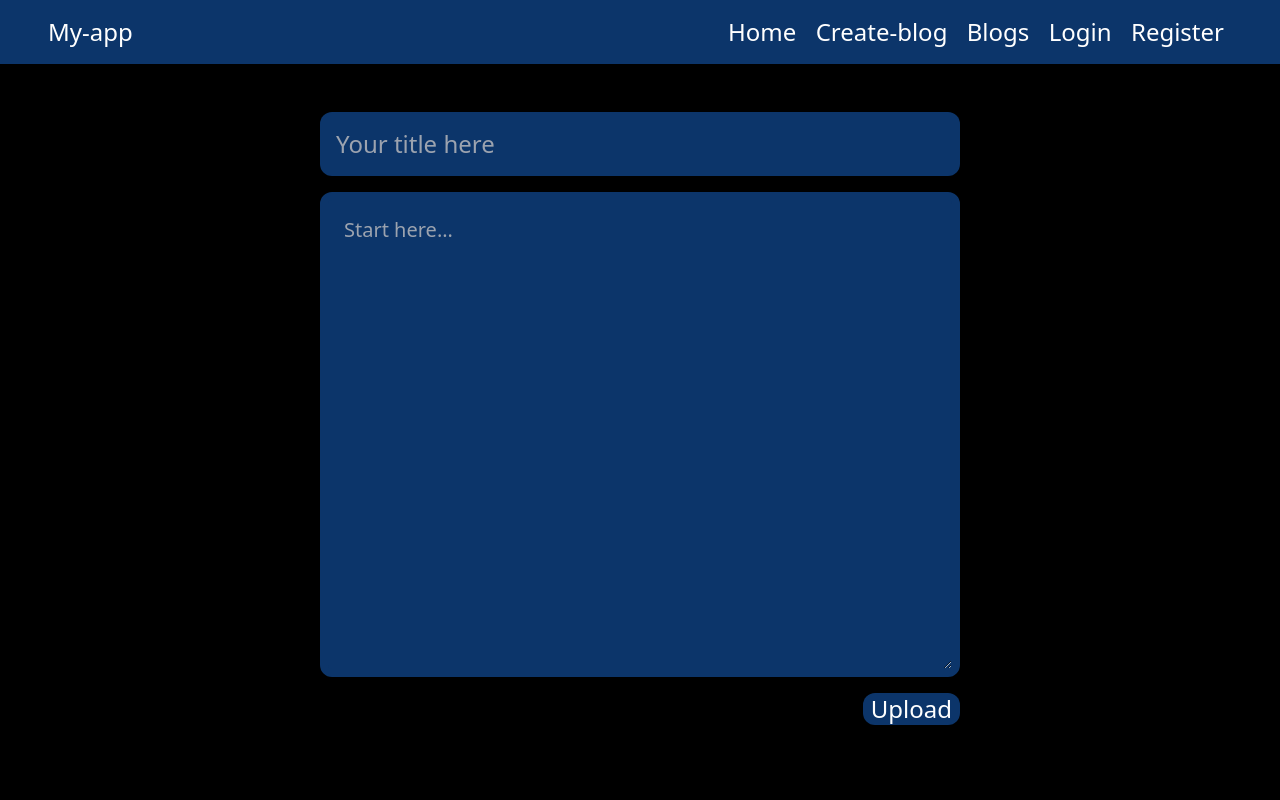
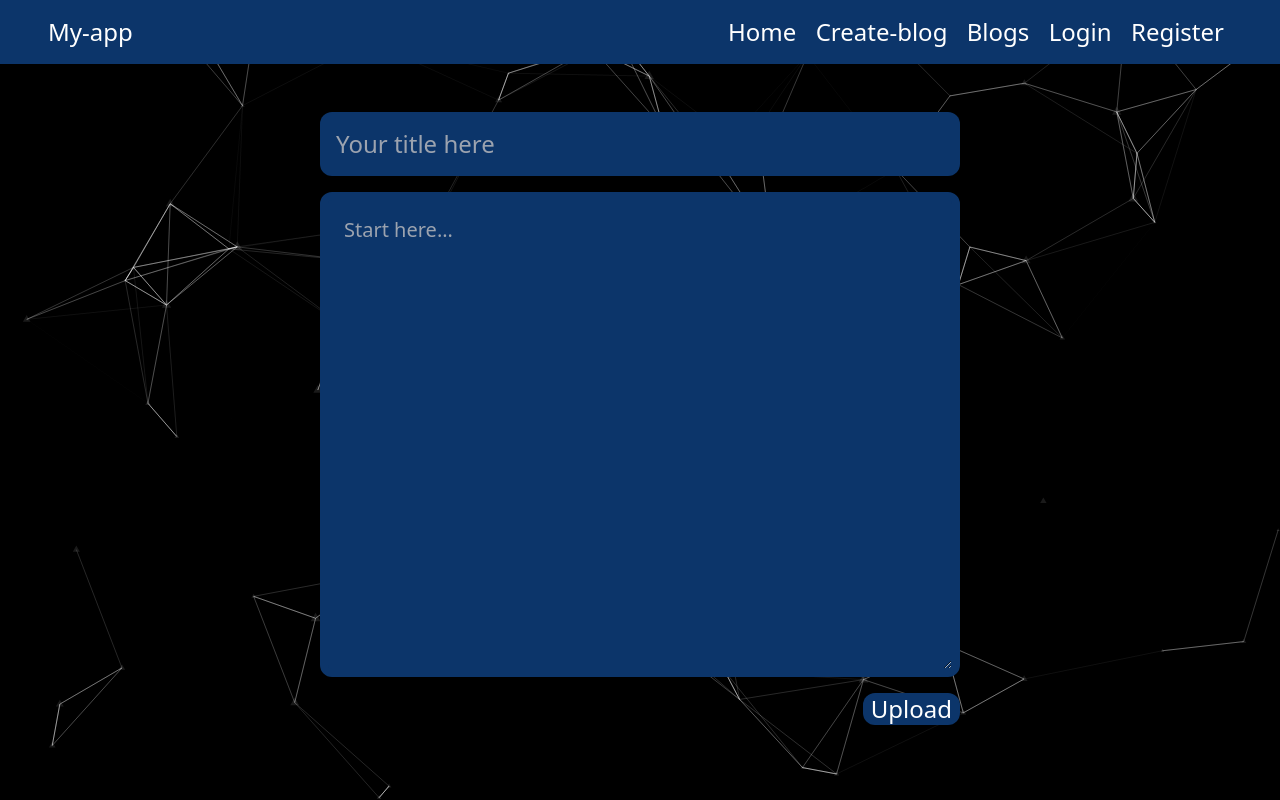
Before and after one commit to alimoid14/BlogsForYou-frontend, a Next.js app: page /create in a window 1280 px wide. Built offline with nearby package versions, Linux system fonts and the light colour scheme.

Commit message:
Add particles background

```diff
--- a/app/blogs/page.tsx
+++ b/app/blogs/page.tsx
@@ -1,6 +1,7 @@
 "use client";
 import React, { useState, useEffect } from "react";
 import Axios from "axios";
+import ParticlesBg from "../components/ParticlesBg";
 
 type blogType = {
   title: string;
@@ -24,12 +25,13 @@ export default function RenderBlogs() {
 
   return (
     <main className="flex justify-center main-height w-screen">
+      <ParticlesBg />
       <div className="text-white w-2/3 lg:w-[680px]">
         {blogList?.map((blog, index) => (
           <div key={index} className="mt-16 bg-[rgb(12,53,106)] p-12">
             <h1 className="text-2xl">{blog.title}</h1>
             <br />
-            <hr className="w-2/3" />
+            <hr className="w-2/3 border-t-2 border-slate-600 " />
             <br />
             <p className="text-xl">{blog.content}</p>
           </div>
--- /dev/null
+++ b/app/components/ParticlesBg.tsx
@@ -0,0 +1,103 @@
+"use client";
+import { useCallback } from "react";
+import type { Container, Engine } from "tsparticles-engine";
+import Particles from "react-particles";
+//import { loadFull } from "tsparticles"; // if you are going to use `loadFull`, install the "tsparticles" package too.
+import { loadSlim } from "tsparticles-slim";
+
+export default function ParticlesBg() {
+  const particlesInit = useCallback(async (engine: Engine) => {
+    console.log(engine);
+
+    // you can initialize the tsParticles instance (engine) here, adding custom shapes or presets
+    // this loads the tsparticles package bundle, it's the easiest method for getting everything ready
+    // starting from v2 you can add only the features you need reducing the bundle size
+    //await loadFull(engine);
+    await loadSlim(engine);
+  }, []);
+
+  const particlesLoaded = useCallback(
+    async (container: Container | undefined) => {
+      console.log(container);
+    },
+    []
+  );
+
+  return (
+    <div className="absolute top-0 left-0 w-full h-full -z-10">
+      <Particles
+        id="tsparticles"
+        init={particlesInit}
+        loaded={particlesLoaded}
+        options={{
+          background: {
+            color: {
+              value: "black",
+            },
+          },
+          fpsLimit: 120,
+          interactivity: {
+            events: {
+              onClick: {
+                enable: false,
+              },
+              onHover: {
+                enable: false,
+                mode: "repulse",
+              },
+              resize: true,
+            },
+            modes: {
+              push: {
+                quantity: 4,
+              },
+              repulse: {
+                distance: 200,
+                duration: 0.4,
+              },
+            },
+          },
+          particles: {
+            color: {
+              value: "#ffffff",
+            },
+            links: {
+              color: "#ffffff",
+              distance: 150,
+              enable: true,
+              opacity: 0.5,
+              width: 1,
+            },
+            move: {
+              direction: "none",
+              enable: true,
+              outModes: {
+                default: "bounce",
+              },
+              random: false,
+              speed: 2,
+              straight: false,
+            },
+            number: {
+              density: {
+                enable: true,
+                area: 800,
+              },
+              value: 80,
+            },
+            opacity: {
+              value: 0.1,
+            },
+            shape: {
+              type: "triangle",
+            },
+            size: {
+              value: { min: 1, max: 5 },
+            },
+          },
+          detectRetina: true,
+        }}
+      />
+    </div>
+  );
+}
--- a/app/create/page.tsx
+++ b/app/create/page.tsx
@@ -2,6 +2,7 @@
 //import { format } from "path";
 import React, { useState, useEffect } from "react";
 import Axios from "axios";
+import ParticlesBg from "../components/ParticlesBg";
 
 type blogType = {
   title: string;
@@ -44,6 +45,7 @@ export default function CreateBlog() {
 
   return (
     <main className="main-height flex flex-col items-center text-2xl">
+      <ParticlesBg />
       <form
         className="h-5/6 w-5/6 md:w-[640px] flex flex-col mt-12 justify-center  text-white text-opacity-50"
         action=""
--- a/app/globals.css
+++ b/app/globals.css
@@ -6,4 +6,14 @@
   .main-height {
     height: calc(100vh - 64px);
   }
+
+  ::-webkit-scrollbar {
+    width: 1px;
+  }
+
+  ::-webkit-scrollbar-thumb {
+    background-color: lightslategray;
+    height: 25vh;
+    /* background-clip: content-box; */
+  }
 }
--- a/app/login/page.tsx
+++ b/app/login/page.tsx
@@ -1,6 +1,7 @@
 "use client";
 import React, { useState } from "react";
 import Axios from "axios";
+import ParticlesBg from "../components/ParticlesBg";
 
 export default function LoginPage() {
   const [username, setUserName] = useState("");
@@ -52,6 +53,7 @@ export default function LoginPage() {
 
   return (
     <main className="text-white flex items-center justify-center main-height">
+      <ParticlesBg />
       <form
         id="loginForm"
         className="flex flex-col items-center bg-[rgb(12,53,106)] p-8 rounded-md"
--- a/app/page.tsx
+++ b/app/page.tsx
@@ -1,8 +1,10 @@
 import Image from "next/image";
+import ParticlesBg from "./components/ParticlesBg";
 
 export default function Home() {
   return (
     <main className="flex items-center justify-center main-height">
+      <ParticlesBg />
       <div className="flex flex-col bg-[#0C356A] h-2/3 w-2/3 lg:w-[680px] rounded-3xl p-12 text-white text-opacity-50 text-xl sm:text-2xl text-center">
         <p>
           Hello! And welcome to our website! We provide a platform for our users
--- a/app/register/page.tsx
+++ b/app/register/page.tsx
@@ -1,6 +1,7 @@
 "use client";
 import Axios from "axios";
 import React, { useState } from "react";
+import ParticlesBg from "../components/ParticlesBg";
 
 export default function RegistrationPage() {
   const [username, setUserName] = useState("");
@@ -23,6 +24,7 @@ export default function RegistrationPage() {
 
   return (
     <main className="text-white flex items-center justify-center main-height">
+      <ParticlesBg />
       <form
         id="registrationForm"
         className="flex flex-col items-center bg-[rgb(12,53,106)] p-8 rounded-md"
--- a/package.json
+++ b/package.json
@@ -13,7 +13,11 @@
     "next": "14.0.1",
     "react": "^18",
     "react-dom": "^18",
-    "react-tsparticles": "^2.12.2"
+    "react-particles": "^2.12.2",
+    "react-tsparticles": "^2.12.2",
+    "tsparticles": "^2.12.0",
+    "tsparticles-engine": "^2.12.0",
+    "tsparticles-slim": "^2.12.0"
   },
   "devDependencies": {
     "@types/node": "^20",
```
Also changed, not shown: 1 other file (tests, documents, lock files or other folders).
